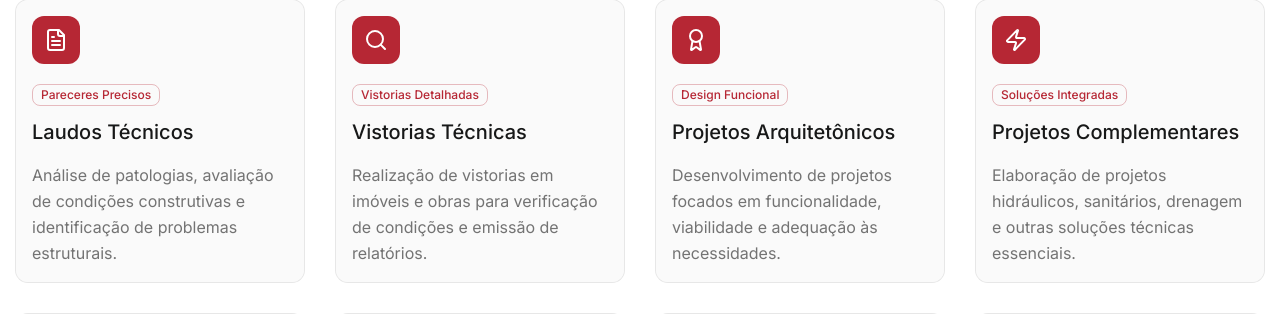
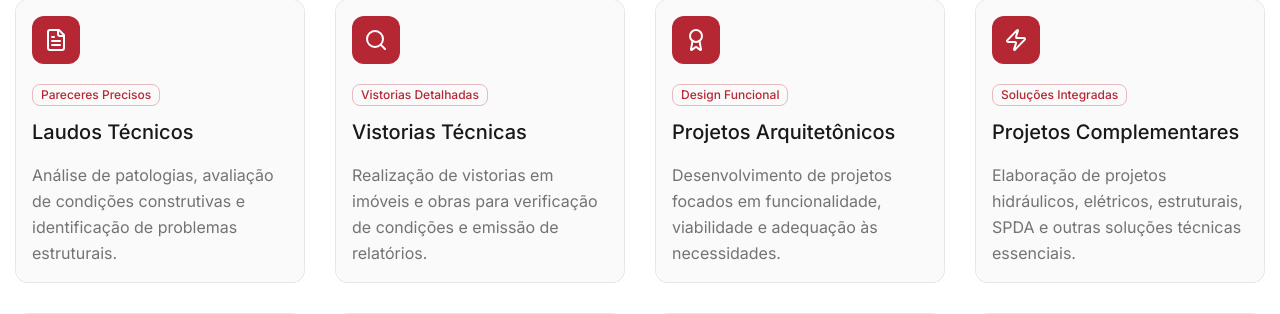
Before and after one commit to ofelipearaujo/Correia-Engenharia, a React (Vite) app: page / in a window 1280 px wide. Shown: the part 1240-1554 px from the top of the page. Built offline with nearby package versions, Linux system fonts and the light colour scheme.

Commit message:
feat: Expand technical project offerings and update footer
Adds "elétricos" and "estruturais" to the list of complementary technical projects offered, enhancing service description. Also, slightly refines the copyright notice in the footer.

```diff
--- a/src/App.tsx
+++ b/src/App.tsx
@@ -335,7 +335,7 @@ export default function App() {
               },
               {
                 title: 'Projetos Complementares',
-                desc: 'Elaboração de projetos hidráulicos, sanitários, drenagem e outras soluções técnicas essenciais.',
+                desc: 'Elaboração de projetos hidráulicos, elétricos, estruturais, SPDA e outras soluções técnicas essenciais.',
                 icon: Zap,
                 benefit: 'Soluções Integradas'
               },
@@ -970,7 +970,7 @@ export default function App() {
             </div>
           </div>
           <div className="border-t border-white/10 pt-8 text-center text-sm">
-            <p>© 2026 Correia Engenharia Ltda. Todos os direitos reservados. Engenheiro Responsável: CREA-SE 123456789</p>
+            <p>© 2026 Correia Engenharia. Todos os direitos reservados. Engenheiro Responsável: CREA-SE 123456789</p>
           </div>
         </div>
       </footer>
```
Also changed, not shown: public/equipe-correia.png, public/logo.png.
